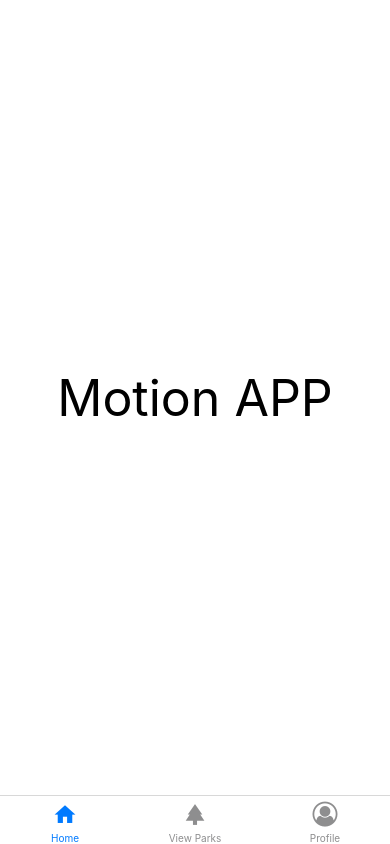
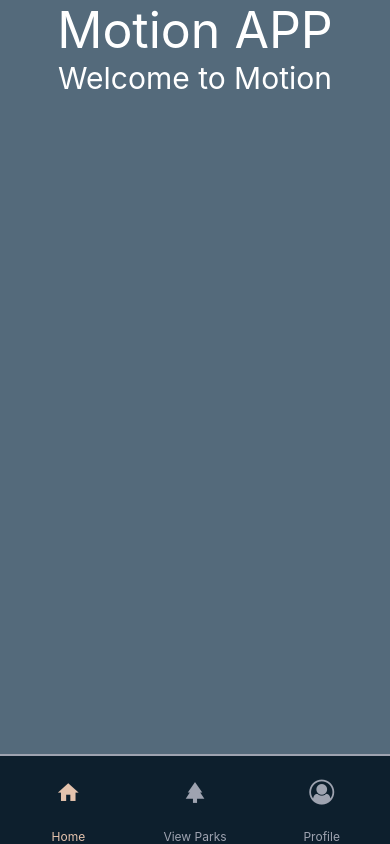
Before and after one commit to EvLeong1/motion-app, a React Native app: screen /ViewParks in a window 390 px wide. Built offline with nearby package versions, Linux system fonts and the light colour scheme; no server answers; what react-native-root-siblings would draw is missing.

Commit message:
started view parks page, user auth stack complete

```diff
--- a/App.tsx
+++ b/App.tsx
@@ -10,6 +10,7 @@ import { MaterialCommunityIcons } from '@expo/vector-icons';
 import { MaterialIcons } from '@expo/vector-icons';
 import Icon from 'react-native-vector-icons/FontAwesome';
 
+
 import Home from './screens/Home';
 import Login from './screens/Login';
 import Register from './screens/Register';
@@ -20,21 +21,26 @@ import { FIREBASE_AUTH } from './FirebaseConfig';
 
 
 const Tab = createBottomTabNavigator();
-
-
 const Stack = createNativeStackNavigator();
 
-// function AuthStack() {
-//   return (
-//     <Stack.Navigator>
-//       <Stack.Screen name="Login" component={Login} />
-//       <Stack.Screen name="Register" component={Register} />
-//     </Stack.Navigator>
-//   );
-// };
  function TabBar () {
   return (
-    <Tab.Navigator initialRouteName="Home" >
+    <Tab.Navigator initialRouteName="Home" screenOptions={({ route }) => ({
+
+      tabBarActiveTintColor: '#E4C3AD',
+      tabBarInactiveTintColor: '#9EA3B0',
+      tabBarLabelStyle: {fontSize: 12},
+      tabBarStyle: {
+        height: 90,
+        paddingHorizontal: 5,
+        paddingTop: 0,
+        backgroundColor: '#0D1F2D',
+        position: 'absolute',
+        borderTopWidth: 2,
+        borderTopColor: '#9EA3B0',
+    },
+
+    })}>
           <Tab.Screen name="Home" component={Home}
           options={{
             tabBarLabel: 'Home',
@@ -51,9 +57,9 @@ const Stack = createNativeStackNavigator();
               <MaterialIcons name="park" color={color} size={size} />
               ),
 
+
             }}
           />
-
           <Tab.Screen name="Profile" component={Profile}
           options={{
             tabBarLabel: 'Profile',
@@ -80,48 +86,8 @@ export default function App() {
   return (
     <RootSiblingParent>
       <NavigationContainer>
-        {/* <Tab.Navigator initialRouteName="Home" >
-          <Tab.Screen name="Home" component={Home}
-          options={{
-            tabBarLabel: 'Home',
-            tabBarIcon: ({ color, size }) => (
-              <MaterialCommunityIcons name="home" color={color} size={size} />
-              ),
-              headerShown: false,
-            }}
-          />
-          <Tab.Screen name="View Parks" component={ViewParks}
-          options={{
-            tabBarLabel: 'View Parks',
-            tabBarIcon: ({ color, size }) => (
-              <MaterialIcons name="park" color={color} size={size} />
-              ),
-
-            }}
-          />
-
-          <Tab.Screen name="Profile" component={Profile}
-          options={{
-            tabBarLabel: 'Profile',
-            tabBarIcon: ({ color, size }) => (
-              <Icon name="user-circle-o" size={size} color={color} />
-              ),
-            }}
-          />
-          <Tab.Screen name = "AuthStack" component={AuthStack}
-          options={{
-            tabBarLabel: 'Profile',
-            tabBarIcon: ({ color, size }) => (
-              <Icon name="user-circle-o" size={size} color={color} />
-              ),
-            // tabBarStyle: { display: 'none' },
-            headerShown: false,
-            }} />
-
-        </Tab.Navigator> */}
         <Stack.Navigator >
-          <Stack.Screen name="Home" component={TabBar} options={{headerShown: false}}/>
-
+          <Stack.Screen name="TabBar" component={TabBar} options={{headerShown: false}}/>
           <Stack.Screen name="Login" component={Login}/>
           <Stack.Screen name="Register" component={Register}/>
         </Stack.Navigator>
--- a/FirebaseConfig.ts
+++ b/FirebaseConfig.ts
@@ -1,8 +1,8 @@
-import { initializeApp } from "firebase/app";
+import { initializeApp, getApp } from "firebase/app";
 import { getAnalytics } from "firebase/analytics";
-import { getAuth } from "firebase/auth";
+import { getAuth, initializeAuth, getReactNativePersistence  } from "firebase/auth";
 import { getFirestore } from "firebase/firestore";
-
+import ReactNativeAsyncStorage from '@react-native-async-storage/async-storage';
 
 // Your web app's Firebase configuration
 // For Firebase JS SDK v7.20.0 and later, measurementId is optional
@@ -16,6 +16,10 @@ const firebaseConfig = {
     measurementId: process.env.EXPO_PUBLIC_MEASUREMENTID
   };
 
+const app = initializeApp(firebaseConfig);
+initializeAuth(app, {
+    persistence: getReactNativePersistence(ReactNativeAsyncStorage)
+});
 
 // Initialize Firebase
 export const FIREBASE_APP = initializeApp(firebaseConfig);
--- a/package.json
+++ b/package.json
@@ -10,7 +10,7 @@
     "start-server": "node server.ts"
   },
   "dependencies": {
-    "@react-native-async-storage/async-storage": "1.18.2",
+    "@react-native-async-storage/async-storage": "^1.18.2",
     "@react-navigation/bottom-tabs": "^6.5.11",
     "@react-navigation/native": "^6.1.9",
     "@react-navigation/native-stack": "^6.9.17",
@@ -25,6 +25,7 @@
     "mongoose": "^8.0.3",
     "react": "18.2.0",
     "react-native": "0.72.6",
+    "react-native-elements": "^3.4.3",
     "react-native-root-toast": "^3.5.1",
     "react-native-safe-area-context": "4.6.3",
     "react-native-screens": "~3.22.0",
--- a/screens/Home.tsx
+++ b/screens/Home.tsx
@@ -6,21 +6,14 @@ import Icon from 'react-native-vector-icons/FontAwesome';
 
 const Home = ({ navigation }: { navigation: any }) => {
   return (
-    <View style={globalStyles.container}>
+    <SafeAreaView style={globalStyles.container}>
       {/* User Icon Button */}
       {/* <TouchableOpacity style= {styles.userIconContainer} onPress={() => {navigation.navigate('Profile')}}>
         <Icon name="user-circle-o" size={20} color="black" />
       </TouchableOpacity> */}
-      <Text style={{fontSize:50}}>Motion APP</Text>
-      {/* <Button
-                title="Register"
-                onPress={() => navigation.navigate('Register')}
-            />
-            <Button
-                title="Login"
-                onPress={() => navigation.navigate('Login')}
-            /> */}
-    </View>
+      <Text style={{fontSize:50, color:'white'}}>Motion APP</Text>
+      <Text style={{fontSize:30, color:'white'}}>Welcome to Motion</Text>
+    </SafeAreaView>
   );
 };
 
--- a/screens/ViewParks.tsx
+++ b/screens/ViewParks.tsx
@@ -1,12 +1,76 @@
-import { View, Text } from 'react-native'
-import React from 'react'
+import React, { useState } from 'react';
+import { View, Text, TextInput, StyleSheet, TouchableOpacity } from 'react-native';
+import Icon from 'react-native-vector-icons/FontAwesome';
+import { globalStyles } from '../styles/globalStyles';
+import { platform } from 'os';
 
 const ViewParks = () => {
+  const [searchQuery, setSearchQuery] = useState('');
+
+  const handleSearch = (query: any) => {
+    console.log('Search query:', query);
+    // add firebase search here
+  };
+
+  const handleClear = () => {
+    setSearchQuery('');
+    //reset the firebase query to show all
+  };
+
   return (
-    <View>
-      <Text>ViewParks</Text>
+    <View style={globalStyles.container}>
+      <View style={styles.searchBarContainer}>
+        <Icon name="search" size={20} color="gray" style={styles.searchIcon} />
+        <TextInput
+          style={styles.searchBar}
+          placeholder="Search parks..."
+          placeholderTextColor="white"
+          value={searchQuery}
+          onChangeText={(text) => {
+            setSearchQuery(text);
+            handleSearch(text);
+          }}
+        />
+        {searchQuery ? (
+          <TouchableOpacity onPress={handleClear} style={styles.clearButton}>
+            <Icon name="times" size={20} color="gray" />
+          </TouchableOpacity>
+        ) : null}
+      </View>
+      <View>
+        <Text>ViewParks</Text>
+        {/* Your other content goes here */}
+      </View>
     </View>
-  )
-}
+  );
+};
 
-export default ViewParks
+const styles = StyleSheet.create({
+
+  searchBarContainer: {
+    flexDirection: 'row',
+    alignItems: 'center',
+    borderWidth: 1,
+    borderColor: 'white',
+    borderRadius: 5,
+    marginBottom: 10,
+    paddingLeft: 10,
+  },
+  searchIcon: {
+    marginRight: 10,
+    color: 'white',
+  },
+  searchBar: {
+    flex: 1,
+    height: 40,
+    color: 'white',
+
+
+  },
+
+  clearButton: {
+    padding: 10,
+  },
+});
+
+export default ViewParks;
--- a/styles/globalStyles.ts
+++ b/styles/globalStyles.ts
@@ -3,9 +3,10 @@ import { StyleSheet } from 'react-native'
 export const globalStyles = StyleSheet.create({
     container: {
       flex: 1,
-      backgroundColor: '#fff',
+      padding: 10,
+      backgroundColor: '#546A7B',
       alignItems: 'center',
-      justifyContent: 'center',
+    //   justifyContent: 'center',
     },
 
     input: {
--- a/tsconfig.json
+++ b/tsconfig.json
@@ -2,7 +2,10 @@
   "extends": "expo/tsconfig.base",
   "compilerOptions": {
     "strict": true,
-    "esModuleInterop": true
+    "esModuleInterop": true,
+    "paths": {
+      "@firebase/auth": ["./node_modules/@firebase/auth/dist/index.rn.d.ts"]
+    }
 
   }
 }
```
Also changed, not shown: 2 other files (tests, documents, lock files or other folders).
